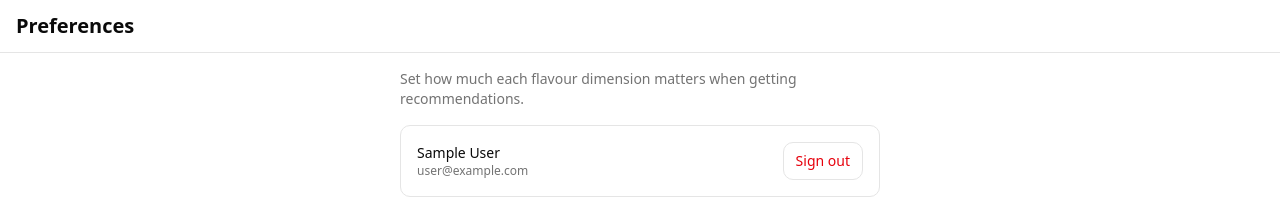
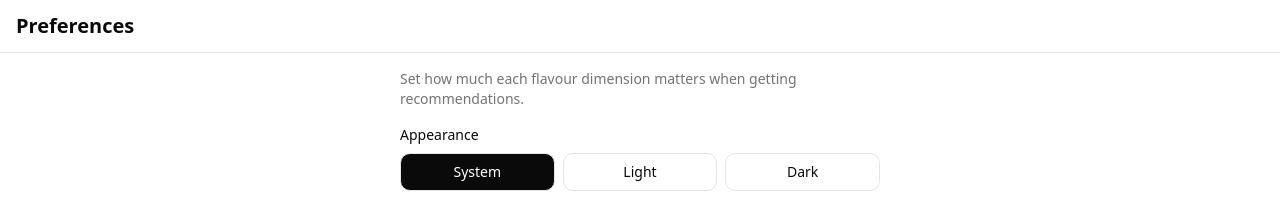
Before and after one commit to dexterfung/irekura, a Next.js app: page /preferences in a window 1280 px wide. Shown: the top 214 px of the page. Built offline with nearby package versions, Linux system fonts and the light colour scheme; no server answers; sample sign-in values are in the browser's storage.

Commit message:
Implement light dark mode option

```diff
--- a/app/(protected)/preferences/page.tsx
+++ b/app/(protected)/preferences/page.tsx
@@ -1,6 +1,7 @@
 "use client";
 
 import { useState } from "react";
+import { useTheme } from "next-themes";
 import { signOut, useSession } from "next-auth/react";
 import { useQuery, useMutation } from "convex/react";
 import { api } from "@/convex/_generated/api";
@@ -11,6 +12,7 @@ import type { FlavorProfile } from "@/lib/recommendations/engine";
 export default function PreferencesPage() {
   const [isSaving, setIsSaving] = useState(false);
   const { data: session } = useSession();
+  const { theme, setTheme } = useTheme();
 
   const weekdayProfile = useQuery(api.preferences.get, { type: "weekday" });
   const weekendProfile = useQuery(api.preferences.get, { type: "weekend" });
@@ -37,6 +39,25 @@ export default function PreferencesPage() {
         <p className="text-sm text-muted-foreground mb-4">
           Set how much each flavour dimension matters when getting recommendations.
         </p>
+
+        <div className="mb-6">
+          <p className="text-sm font-medium mb-2">Appearance</p>
+          <div className="grid grid-cols-3 gap-2">
+            {(["system", "light", "dark"] as const).map((option) => (
+              <button
+                key={option}
+                onClick={() => setTheme(option)}
+                className={`rounded-lg border px-3 py-2 text-sm font-medium capitalize transition-colors ${
+                  theme === option
+                    ? "border-foreground bg-foreground text-background"
+                    : "border-border hover:bg-accent"
+                }`}
+              >
+                {option === "system" ? "System" : option === "light" ? "Light" : "Dark"}
+              </button>
+            ))}
+          </div>
+        </div>
 
         <div className="mb-6 rounded-lg border border-border p-4 flex items-center justify-between gap-3">
           <div className="min-w-0">
--- a/app/api/auth/convex-token/route.ts
+++ b/app/api/auth/convex-token/route.ts
@@ -27,6 +27,7 @@ export async function GET() {
     .setAudience("convex")
     .setIssuer(
       process.env.NEXT_PUBLIC_CONVEX_SITE_URL ??
+        process.env.CONVEX_SITE_URL ??
         "https://strong-zebra-965.eu-west-1.convex.site"
     )
     .sign(privateKey);
--- a/app/layout.tsx
+++ b/app/layout.tsx
@@ -1,5 +1,6 @@
 import type { Metadata } from "next";
 import "./globals.css";
+import { ThemeProvider } from "next-themes";
 import ConvexClientProvider from "@/components/ConvexClientProvider";
 import { auth } from "@/lib/auth";
 
@@ -22,13 +23,15 @@ export default async function RootLayout({
   const session = await auth();
 
   return (
-    <html lang="en">
+    <html lang="en" suppressHydrationWarning>
       <head>
         <meta name="theme-color" content="#1a1a1a" />
         <link rel="apple-touch-icon" href="/icons/icon-192.png" />
       </head>
       <body>
-        <ConvexClientProvider session={session}>{children}</ConvexClientProvider>
+        <ThemeProvider attribute="class" defaultTheme="system" enableSystem>
+          <ConvexClientProvider session={session}>{children}</ConvexClientProvider>
+        </ThemeProvider>
       </body>
     </html>
   );
--- a/package.json
+++ b/package.json
@@ -36,6 +36,7 @@
     "lucide-react": "^0.468.0",
     "next": "^15.1.0",
     "next-auth": "^5.0.0-beta.25",
+    "next-themes": "^0.4.6",
     "react": "^19.0.0",
     "react-dom": "^19.0.0",
     "recharts": "^2.14.1",
```
Also changed, not shown: 1 other file (tests, documents, lock files or other folders).
